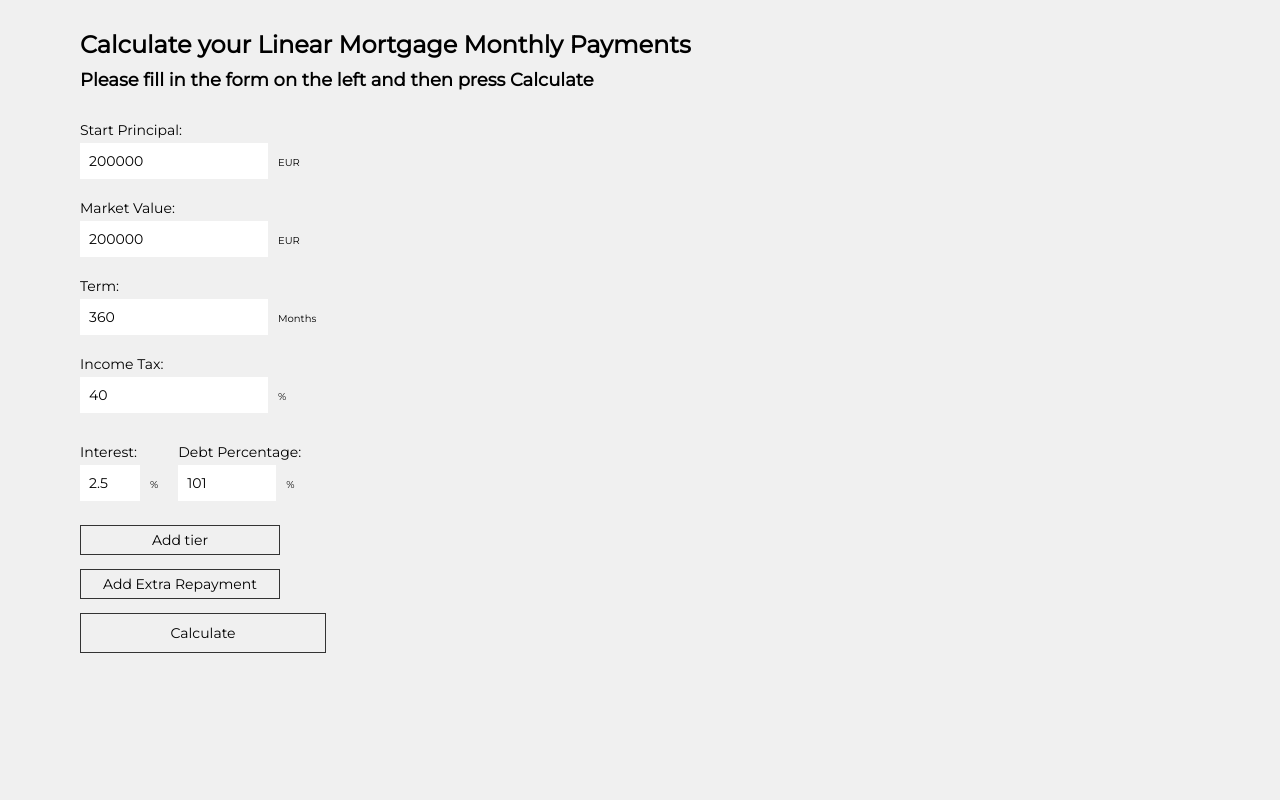
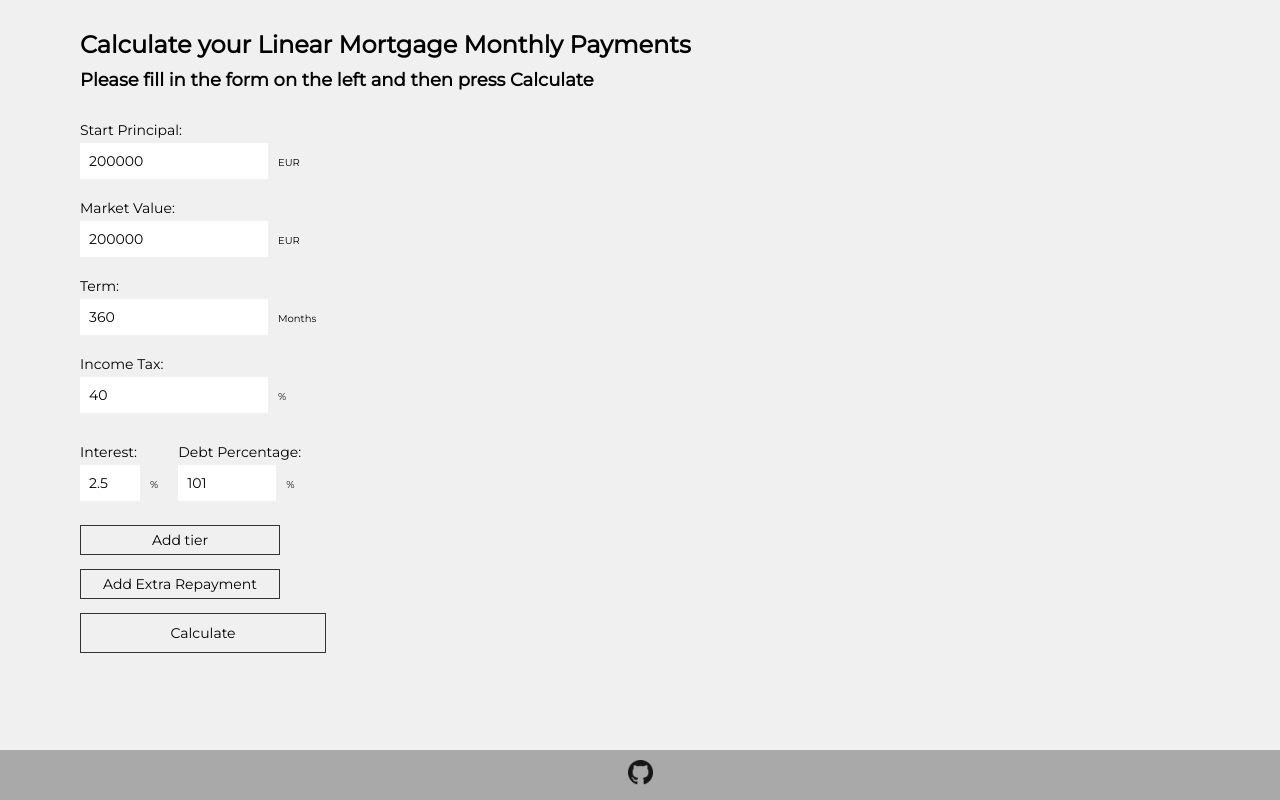
Before and after one commit to lealoureiro/mortgage-calculator-web, a React (Create React App) app: page / in a window 1280 px wide. Built offline with nearby package versions, Linux system fonts and the light colour scheme.

Commit message:
adding footer with github footer improving docs

```diff
--- a/public/index.html
+++ b/public/index.html
@@ -1,21 +1,30 @@
 <!DOCTYPE html>
 <html lang="en">
+
 <head>
+
   <meta charset="utf-8">
   <meta name="viewport" content="width=device-width, initial-scale=1, shrink-to-fit=no">
 
   <link href="https://fonts.googleapis.com/css?family=Montserrat&display=swap" rel="stylesheet">
+  <link rel="stylesheet" href="styles.css">
 
   <title>Mortgage Calculator</title>
 
 </head>
+
 <body>
 
-    <noscript>
-      You need to enable JavaScript to run this app.
-    </noscript>
+  <noscript>You need to enable JavaScript to run this app.</noscript>
 
-    <div id="root"></div>
+  <div class="page-wrap" id="root"></div>
+
+  <footer class="site-footer">
+    <a href="https://github.com/lealoureiro/mortgage-calculator-web" target="_blank">
+      <img src="GitHub-Mark-32px.png" style="width:25px;height:25px;" title="Github" alt="Github">
+    </a>
+  </footer>
 
 </body>
+
 </html>
--- /dev/null
+++ b/public/styles.css
@@ -0,0 +1,27 @@
+* {
+    margin: 0;
+}
+
+html, body {
+    height: 100%;
+}
+
+.page-wrap {
+    min-height: 100%;
+    margin-bottom: -50px;
+}
+
+.page-wrap:after {
+    content: "";
+    display: block;
+}
+
+.site-footer, .page-wrap:after {
+    height: 50px;
+}
+
+.site-footer {
+    padding-top: 10px;
+    background: darkgray;
+    text-align: center;
+}
--- a/src/App.js
+++ b/src/App.js
@@ -76,6 +76,7 @@ class App extends Component {
                 <H3>Please fill in the form on the left and then press Calculate</H3>
 
                 <InnerWrapper>
+
                     <FormGroup>
                         <MonthlyPaymentsForm
                             onComputedResult={this.setMonthlyPayments}
@@ -88,6 +89,7 @@ class App extends Component {
                     {this.showResult()}
 
                 </InnerWrapper>
+
             </MainWrapper >
         );
     }
```
Also changed, not shown: public/GitHub-Mark-32px.png (added), 1 other file (tests, documents, lock files or other folders). Lines whose indentation alone changed are shown as unchanged.
